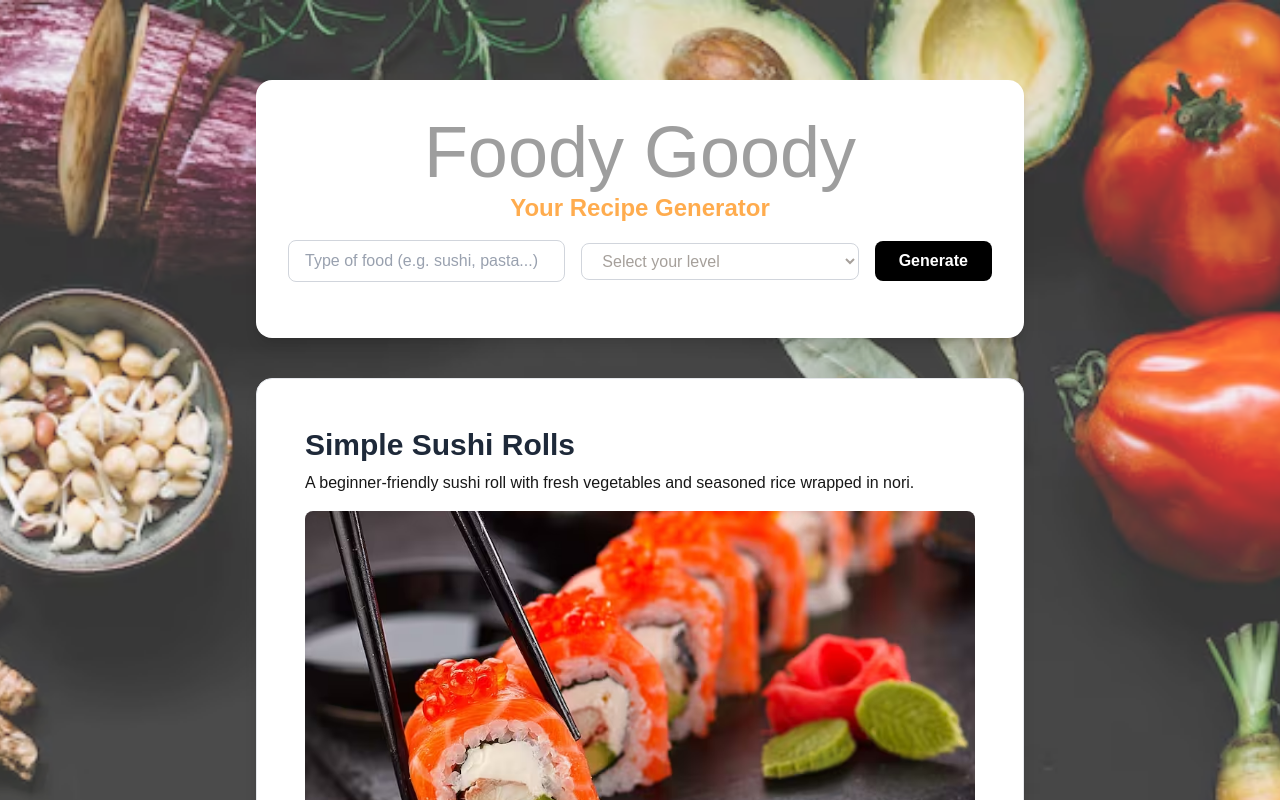
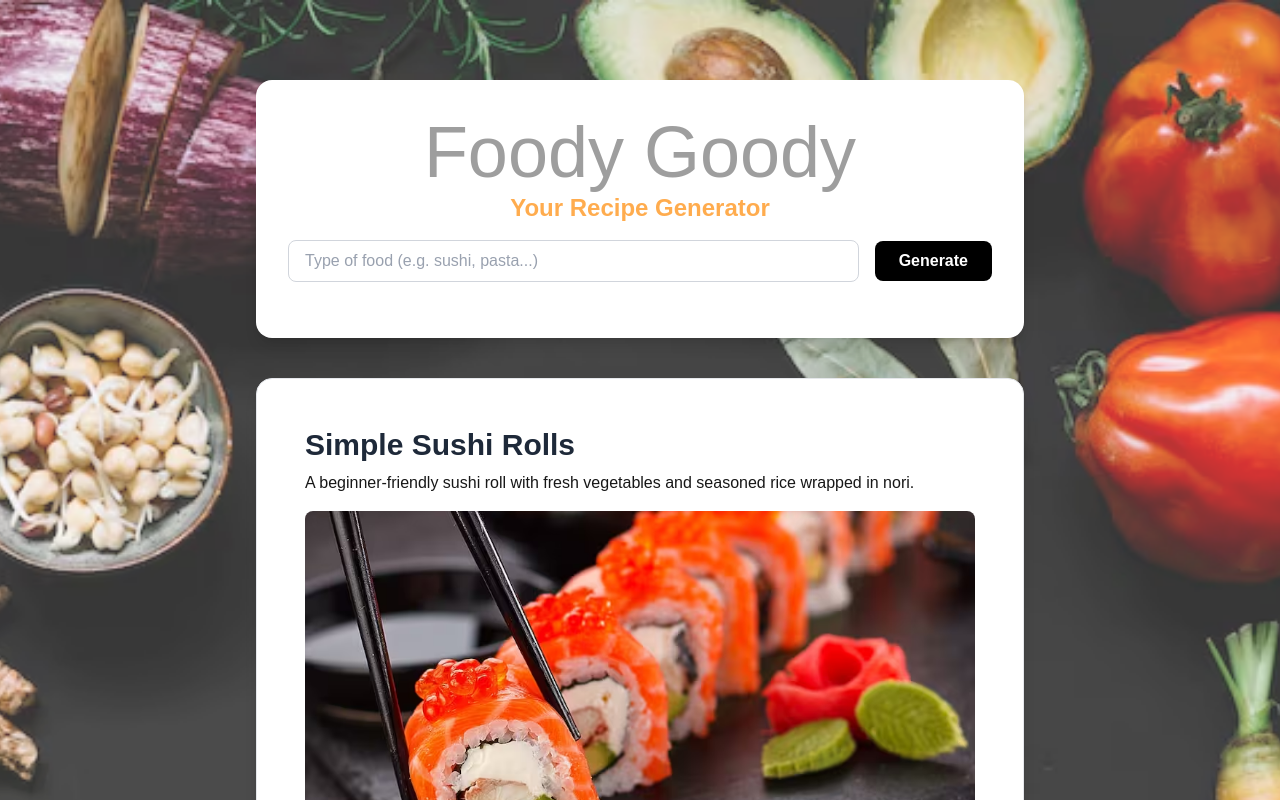
Before and after one commit to juliberglund/workshop-ai-website, a Next.js app: page / in a window 1280 px wide. Shown: the top 800 px of the page. Built offline with nearby package versions, Linux system fonts and the light colour scheme; grey boxes are pictures that could not be loaded.

Commit message:
no difficulty selection

```diff
--- a/src/app/page.tsx
+++ b/src/app/page.tsx
@@ -6,20 +6,12 @@ import { useState } from "react";
 import { Recipe } from "@/types";
 import dummyRecipe from "@/data/dummyRecipe.json";
 import { Input } from "./components/iu/input";
-import { Select } from "./components/iu/select";
 import { TextGif } from "./components/iu/text-gif";
 import { isRecipe } from "@/types/validation";
 
 export default function Home() {
   const [foodType, setFoodType] = useState("");
-  const [selectedOption, setSelectedOption] = useState("");
 
-  const selectOptions = [
-    { label: "Select your level", value: "" },
-    { label: "I am a beginner", value: "easy" },
-    { label: "I am intermediate", value: "medium" },
-    { label: "I am advanced", value: "hard" },
-  ];
   const gifUrls = [
     "https://media.giphy.com/media/3zvbrvbRe7wxBofOBI/giphy.gif",
     "https://media.giphy.com/media/fnglNFjBGiyAFtm6ke/giphy.gif",
@@ -55,13 +47,6 @@ export default function Home() {
               className="flex-1"
             />
 
-            <Select
-              options={selectOptions}
-              value={selectedOption}
-              onChange={(e) => setSelectedOption(e.target.value)}
-              className="flex-1 text-stone-400"
-            />
-
             <button className="bg-black text-white font-semibold px-6 py-2 rounded-lg hover:bg-fuchsia-700 transition">
               Generate
             </button>
```
